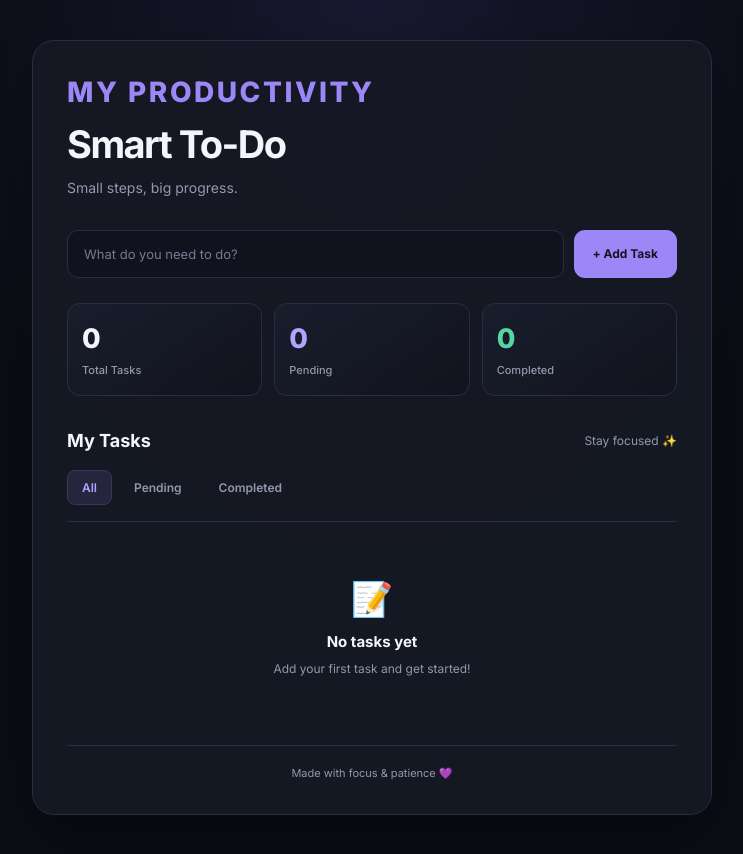
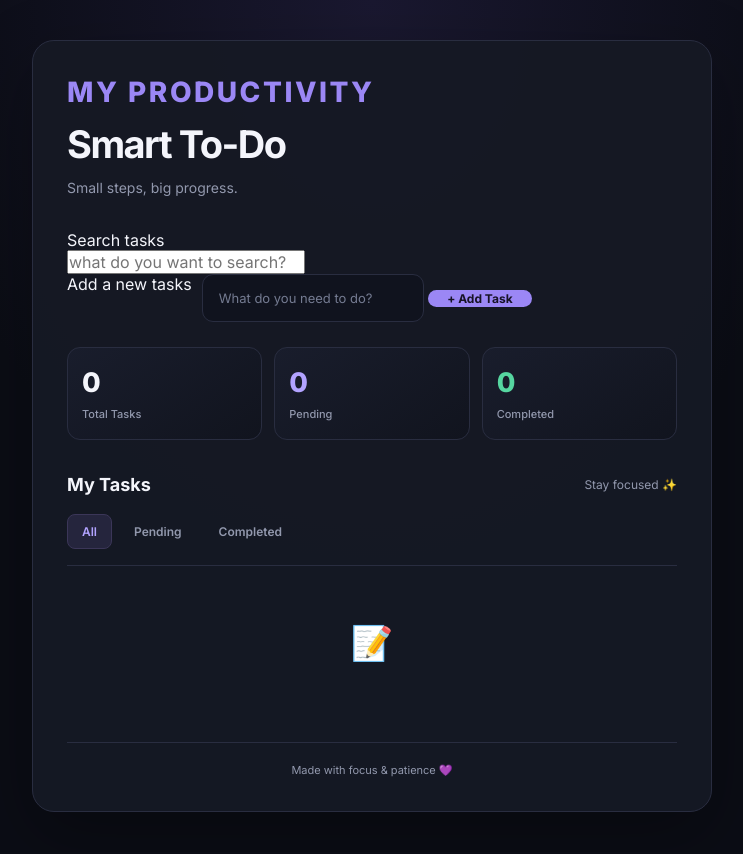
Before and after one commit to ritumeena16/to-do-app, a plain HTML site: page index.html in a window 1280 px wide. Shown: the whole page, without its empty margins (268-1011 px from the left). Drawn offline with Linux system fonts and the light colour scheme.

Commit message:
Enhance task form with search functionality
Added a search box and modified task form layout.

```diff
--- a/index.html
+++ b/index.html
@@ -17,15 +17,22 @@
             <p class="subtitle">Small steps, big progress.</p>
         </header>
 
+        <section class="search-box">
+            <p>Search tasks</p>
+          <input type="text" id="search-input" placeholder="what do you want to search?">
+        </section>
+
         <section class="task-form">
-            <input
+            <p>Add a new tasks</p>
+            <div class="Add-section">
+             <input
                 type="text"
                 id="task-input"
                 placeholder="What do you need to do?"
                 autocomplete="off"
             >
-
             <button id="add-task-btn">+ Add Task</button>
+            </div>
         </section>
 
         <section class="task-summary">
@@ -67,13 +74,13 @@
             </nav>
 
             <ul id="task-list" class="task-list">
-
+                <!-- JavaScript se task items yahan add honge -->
             </ul>
 
             <div id="empty-state" class="empty-state">
                 <div class="empty-icon">📝</div>
-                <h3>No tasks yet</h3>
-                <p>Add your first task and get started!</p>
+                <h3></h3>
+                <p></p>
             </div>
 
         </section>
```
